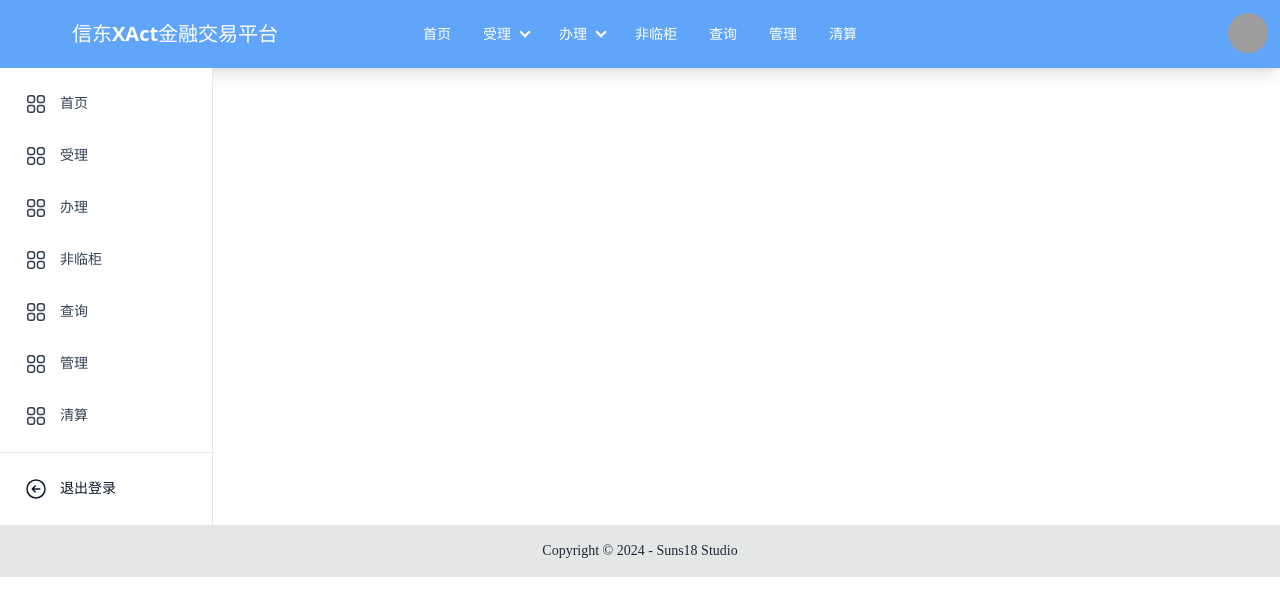
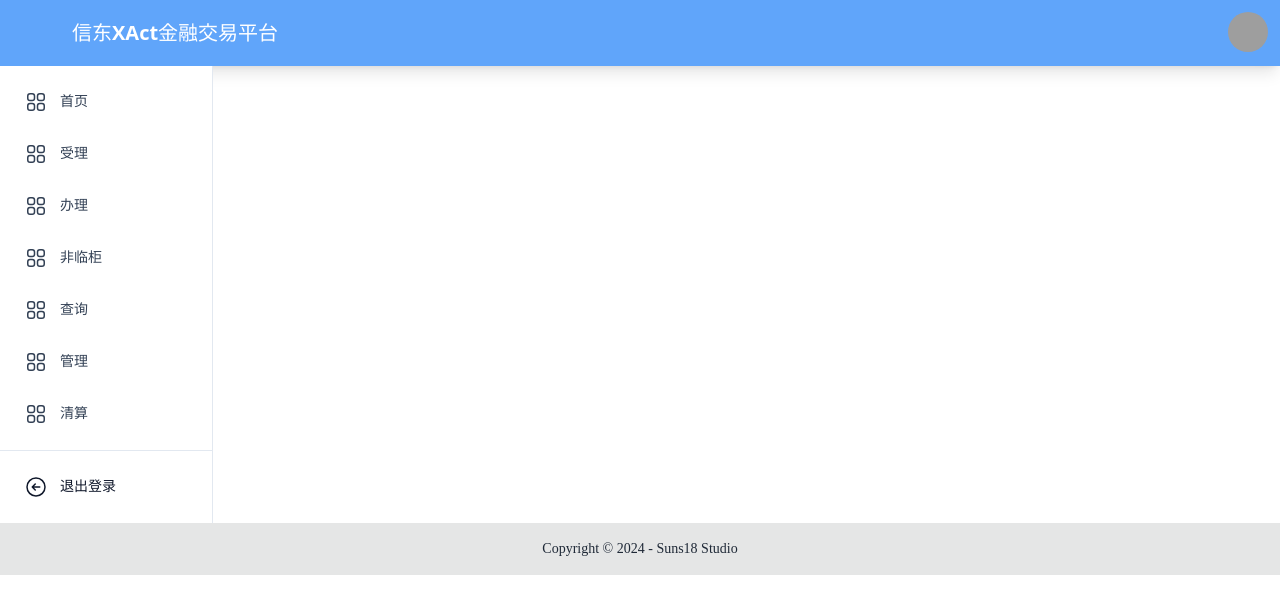
Before and after one commit to suns-18/Xindong-tranxact-front, a Vue app: page /-main in a window 1280 px wide. Shown: the top 616 px of the page. Built offline with nearby package versions, Linux system fonts and the light colour scheme; grey boxes are pictures that could not be loaded.

Commit message:
fix: hide top-bar menu

```diff
--- a/src/components/TopBar.vue
+++ b/src/components/TopBar.vue
@@ -20,8 +20,8 @@ import DropdownMenu from "@/components/DropdownMenu.vue";
             text-center justify-items-center w-full
       font-sans font-bold cursor-default select-none lg:px-16">信东XAct金融交易平台</a>
         </div>
-        <div class="navbar-center hidden lg:flex">
-            <ul class="menu menu-horizontal px-1 w-full">
+        <div class="navbar-center hidden">
+            <ul class="menu menu-horizontal px-1 w-full text-base">
                 <li v-for="(item, index) in navbarMenu">
                     <details v-if="item.subItems">
                         <summary class="font-sans">{{ item.title }}</summary>
```
